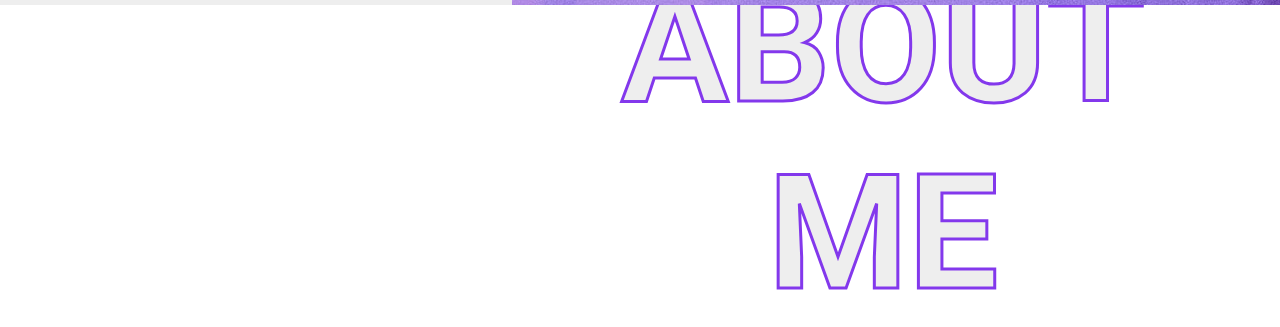
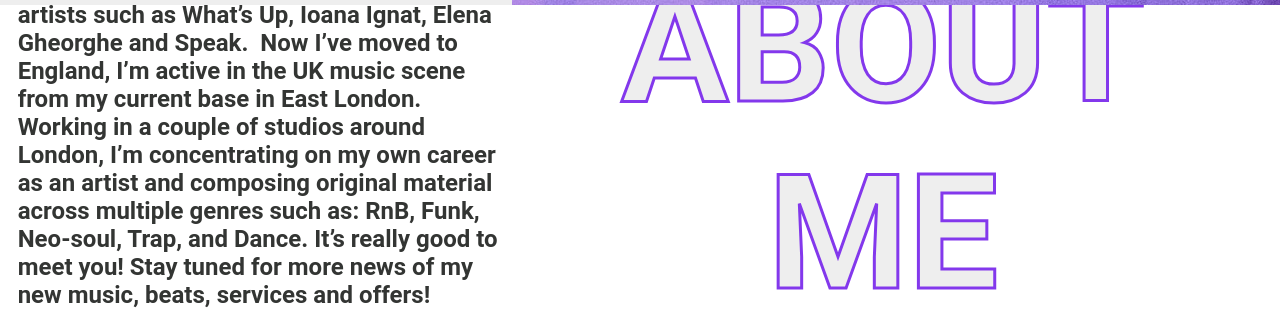
Before and after one commit to balanmihai/finaltest, a plain HTML site: page about.html in a window 1280 px wide. Shown: the part 795-1122 px from the top of the page. Drawn offline with nearby package versions, Linux system fonts and the light colour scheme; files whose address does not match are found by name.

Commit message:
Update about.html

```diff
--- a/about.html
+++ b/about.html
@@ -21,6 +21,9 @@
       <h1>ABOUT ME</h1>
       <p>Hi there, I’m Tudor Monroe, music producer, multi-instrumentalist, artist and entrepreneur. From as early as I can remember I’ve been immersed in music. I began my journey as a professional musician when I was 12 years old, playing classical guitar while attending a music-based middle school in Brasov, Romania. Continuing my development as a multi-instrumentalist, I branched into piano and bass, all the time playing with a range of local bands. My focus shifted from performing to the composition and production of music while still at high school when I began to produce RnB and Pop music.
       </p>
+      <p> It’s the classic story that a song I wrote in my bedroom when I was 17 was picked for one of the biggest morning TV show in Romania. That performance changed everything for me. Some of the best known artists in Romania began to call up, and I signed my first publishing deal, working with Universal Music, Roton, Cat Music Romania with artists such as What’s Up, Ioana Ignat, Elena Gheorghe and Speak.
+        Now I’ve moved to England, I’m active in the UK music scene from my current base in East London. Working in a couple of studios around London, I’m concentrating on my own career as an artist and composing original material across multiple genres such as: RnB, Funk, Neo-soul, Trap, and Dance.
+        It’s really good to meet you! Stay tuned for more news of my new music, beats, services and offers!</p>
 
       </h1>
     </div>
```
